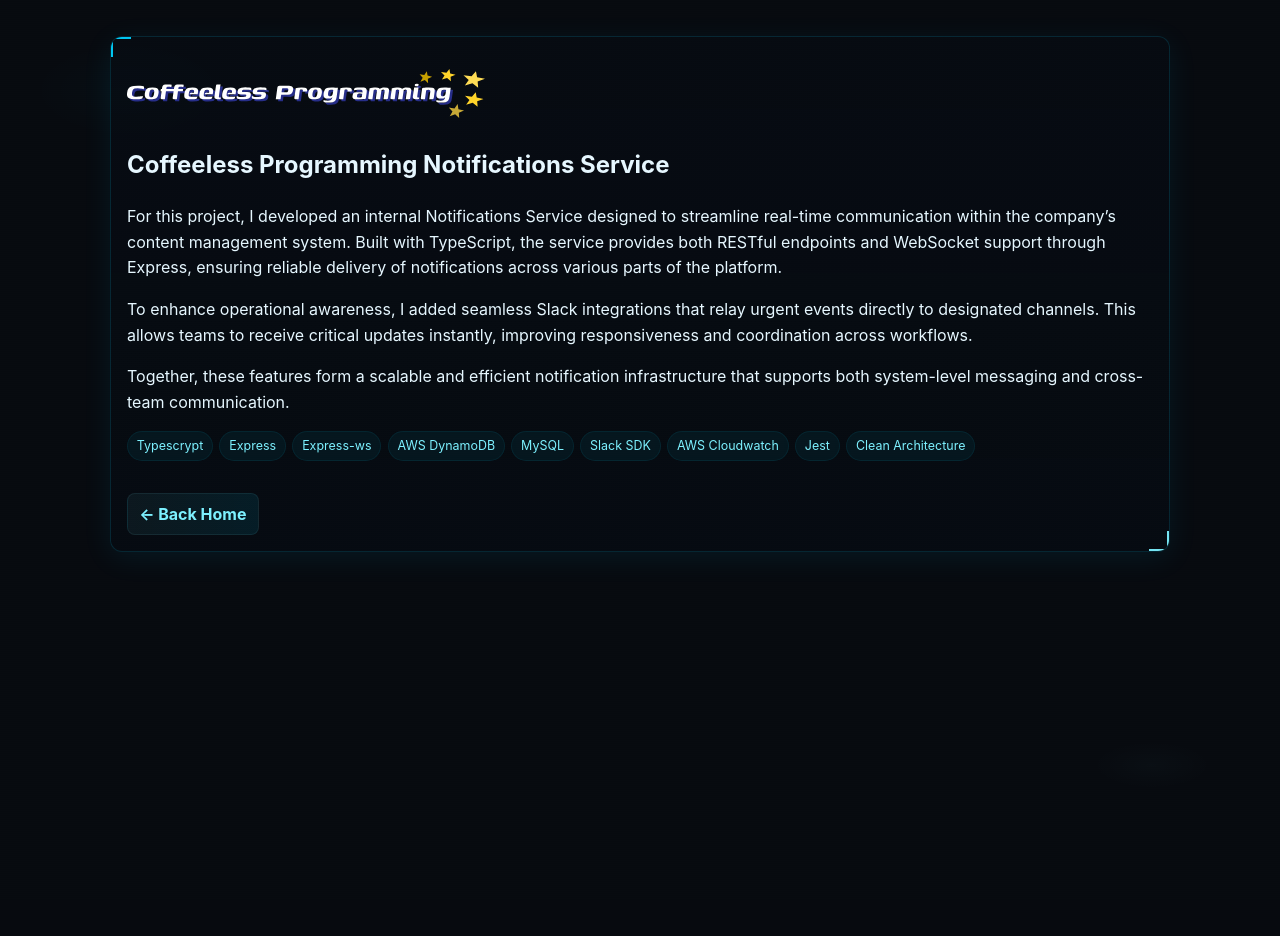
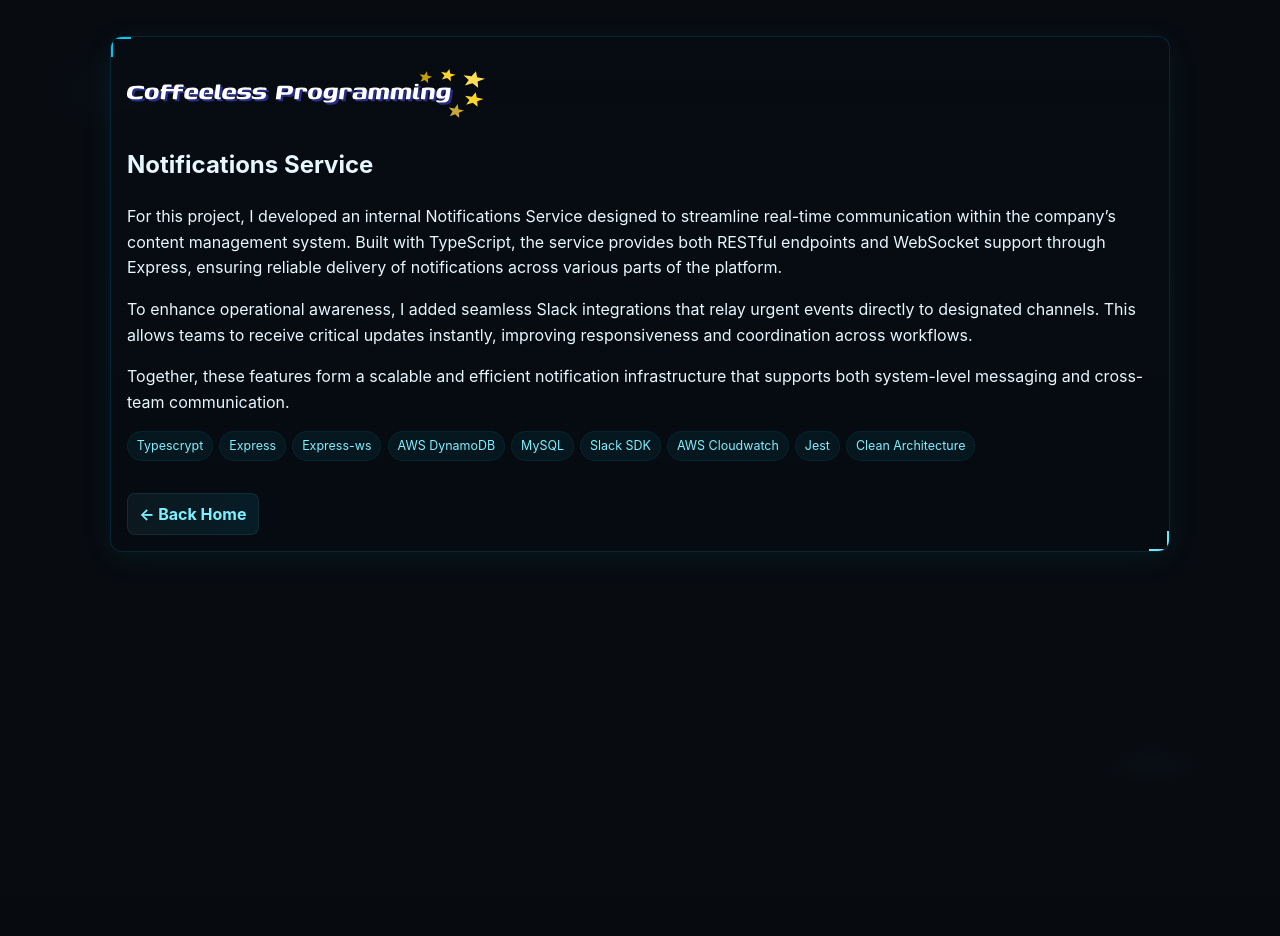
Before and after one commit to ronny-toribio/ronny-toribio.github.io, a Jekyll site: the page built from _projects/project3-notification-service.md, in a window 1280 px wide. Built offline with Jekyll 4.4.1, drawn with Linux system fonts in a browser that asks for light colours.

Commit message:
Update project3-notification-service.md

```diff
--- a/_projects/project3-notification-service.md
+++ b/_projects/project3-notification-service.md
@@ -6,7 +6,7 @@ summary: "Built a TypeScript-based internal Notifications Service using Express
 ---
 
 ![Coffeless](/assets/img/coffeeless/large-icon.svg)
-# Coffeeless Programming Notifications Service
+## Notifications Service
 
 For this project, I developed an internal Notifications Service designed to streamline real-time communication within the company’s content management system. Built with TypeScript, the service provides both RESTful endpoints and WebSocket support through Express, ensuring reliable delivery of notifications across various parts of the platform.
 
```
